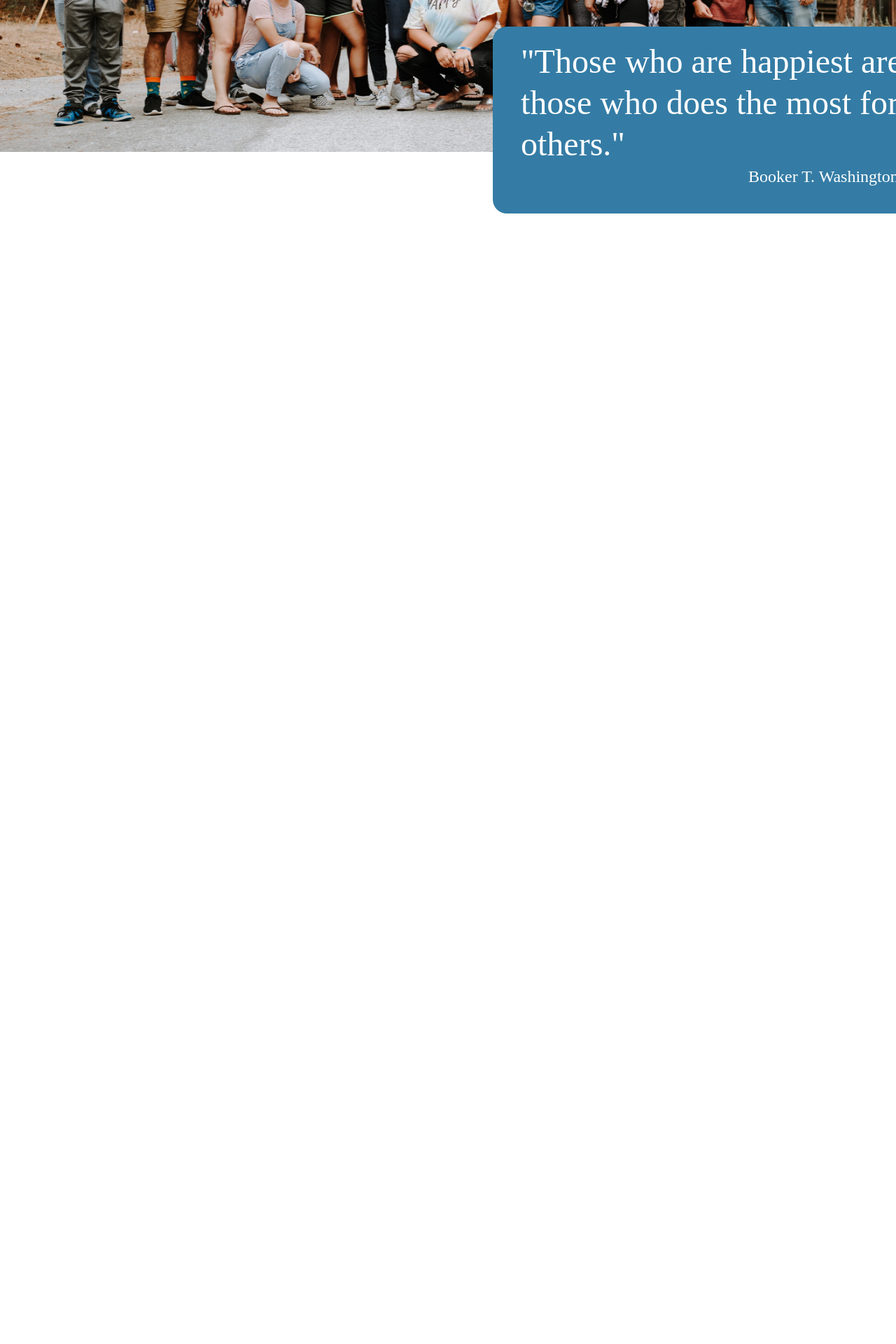
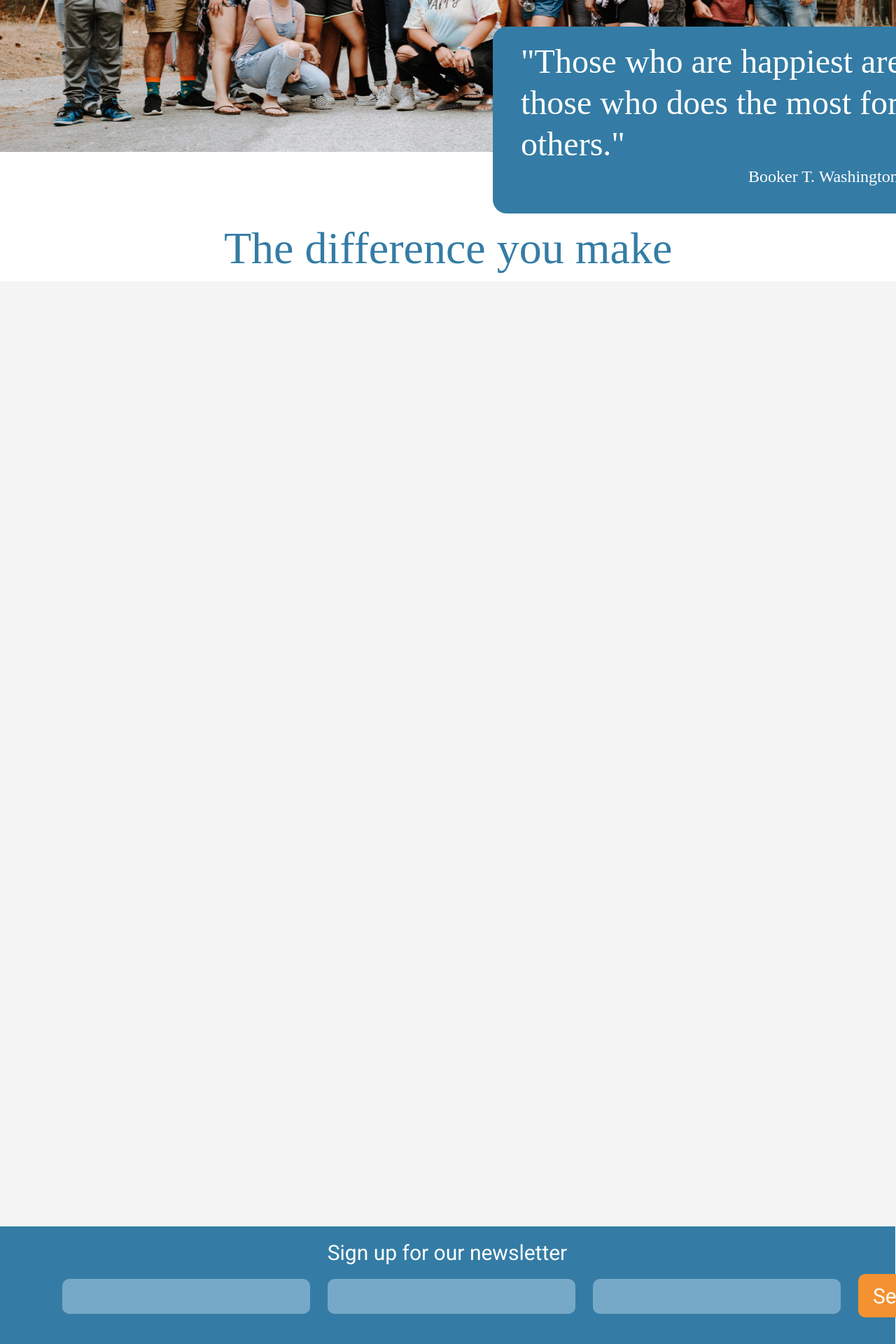
Before and after one commit to Dilekcn/charity, a React (Create React App) app: page / in a window 1280 px wide. Shown: the part 416-2336 px from the top of the page at 70% size. Before the commit the page ends 800 px from the top, so only its background shows below. Built offline with nearby package versions, Linux system fonts and the light colour scheme.

Commit message:
last update footer

```diff
--- a/src/components/App/App.js
+++ b/src/components/App/App.js
@@ -1,10 +1,15 @@
 import React from 'react';
+import Footer from '../Footer/Footer';
 import Header from '../Header/Header';
+import NewsHomePage from '../News-HomePage/NewsHomePage';
+
 
 export default function App() {
 	return (
 		<div>
 			<Header />
+			<NewsHomePage/>
+			<Footer />
 		</div>
 	);
 }
--- a/src/components/Footer/Footer.css
+++ b/src/components/Footer/Footer.css
@@ -0,0 +1,50 @@
+#footer {
+  position: absolute;
+  width: 100%;
+  height: 193px;
+  left: -1px;
+  top: 2168px;
+
+  background: #347ca5;
+}
+
+#form-footer {
+  margin-left: 7%;
+}
+#form-btn {
+  position: absolute;
+  width: 110px;
+  height: 62px;
+  background: #f49131;
+  border-radius: 10px;
+  color: white;
+  border: none;
+  font-family: Roboto;
+  font-style: normal;
+  font-weight: normal;
+  font-size: 30px;
+  line-height: 35px;
+  top: 68px;
+}
+#form-title {
+  text-align: center;
+  font-family: Roboto;
+  font-style: normal;
+  font-weight: normal;
+  font-size: 30px;
+  line-height: 35px;
+
+  color: #ffffff;
+}
+
+.form-input {
+  /* position: absolute; */
+  margin-right: 25px;
+  width: 350px;
+  height: 48px;
+  left: 27px;
+  top: 2252px;
+  border: none;
+  background: #76a9c7;
+  border-radius: 10px;
+}
--- a/src/components/Footer/Footer.js
+++ b/src/components/Footer/Footer.js
@@ -0,0 +1,21 @@
+import React from 'react'
+import "./Footer.css"
+
+const Footer = () => {
+  return (
+    <div>
+      <div id="footer">
+        <h1 id="form-title">Sign up for our newsletter</h1>
+        <form id="form-footer">
+          <input className="form-input" type="text"/>
+          <input className="form-input" type="text"/>
+          <input className="form-input" type="text"/>
+          <button id="form-btn" type="submit">Send</button>
+        </form>
+      </div>
+      <div></div>
+    </div>
+  )
+}
+
+export default Footer
--- /dev/null
+++ b/src/components/News-HomePage/NewsHomePage.css
@@ -0,0 +1,21 @@
+#newsTitle {
+  position: absolute;
+  width: 756px;
+  height: 86px;
+  left: 25%;
+  top: 732px;
+  font-family: Prociono;
+  font-style: normal;
+  font-weight: normal;
+  font-size: 64px;
+  line-height: 78px;
+  color: #347ca5;
+}
+#newsHomePage {
+  position: absolute;
+  width: 100%;
+  height: 1350px;
+  left: 0px;
+  top: 818px;
+  background: rgba(229, 229, 229, 0.42);
+}
--- /dev/null
+++ b/src/components/News-HomePage/NewsHomePage.js
@@ -0,0 +1,16 @@
+import React from 'react'
+import "./NewsHomePage.css"
+
+const NewsHomePage = () => {
+  return (
+    <div>
+      <span id="newsTitle">The difference you make</span>
+      <div id="newsHomePage">
+
+      </div>
+    </div>
+
+  )
+}
+
+export default NewsHomePage
```
Also changed, not shown: src/components/News-HomePage/News-HomePage.css (deleted), src/components/News-HomePage/News-HomePage.js (deleted), 1 other file (tests, documents, lock files or other folders).
